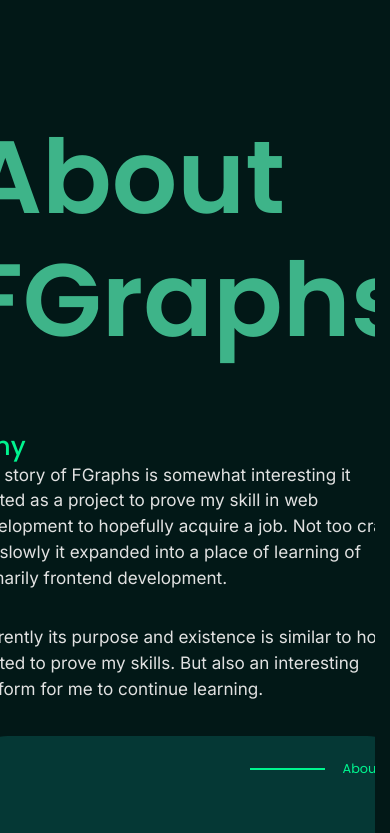
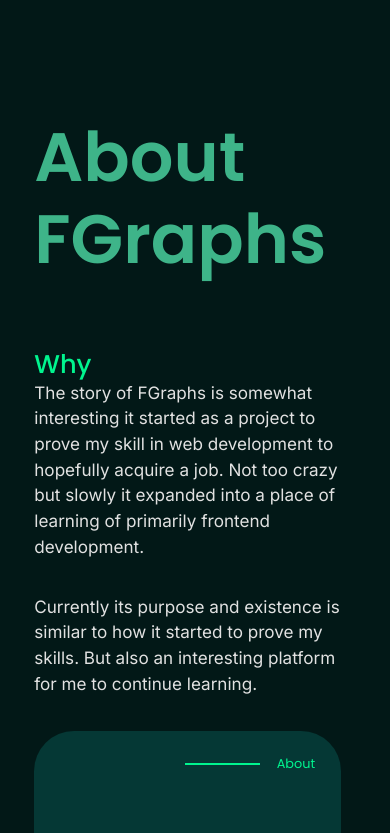
Before and after one commit to TheHeartstriker/FitnessApp, a React (Vite) app in the folder FitnessApp/: page / in a window 390 px wide. Shown: the part 831-1664 px from the top of the page. Built offline with nearby package versions, Linux system fonts and the light colour scheme; no server answers.

Commit message:
Mobile fix

```diff
--- a/FitnessApp/src/view/landing/about/about.css
+++ b/FitnessApp/src/view/landing/about/about.css
@@ -220,4 +220,7 @@
   .about-section-cards-left-item {
     padding: var(--space-24);
   }
+  .about-section-header h2 {
+    font-size: var(--typo-size-64);
+  }
 }
```
